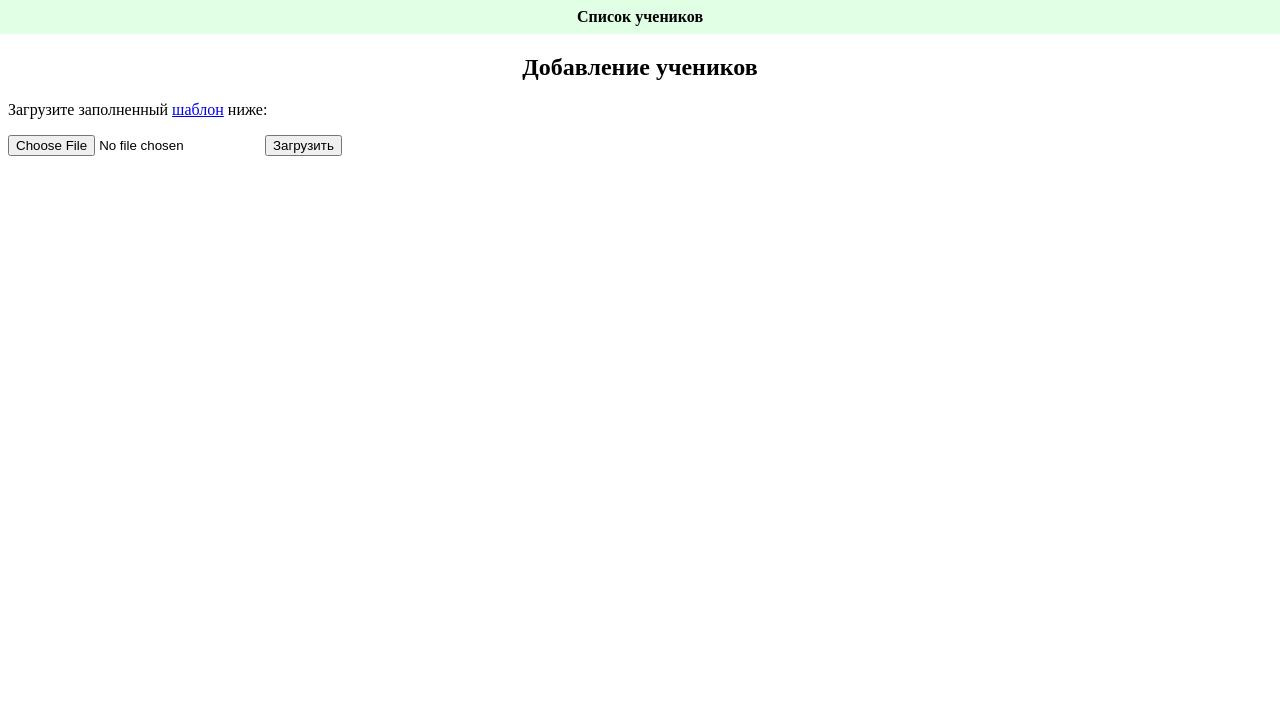
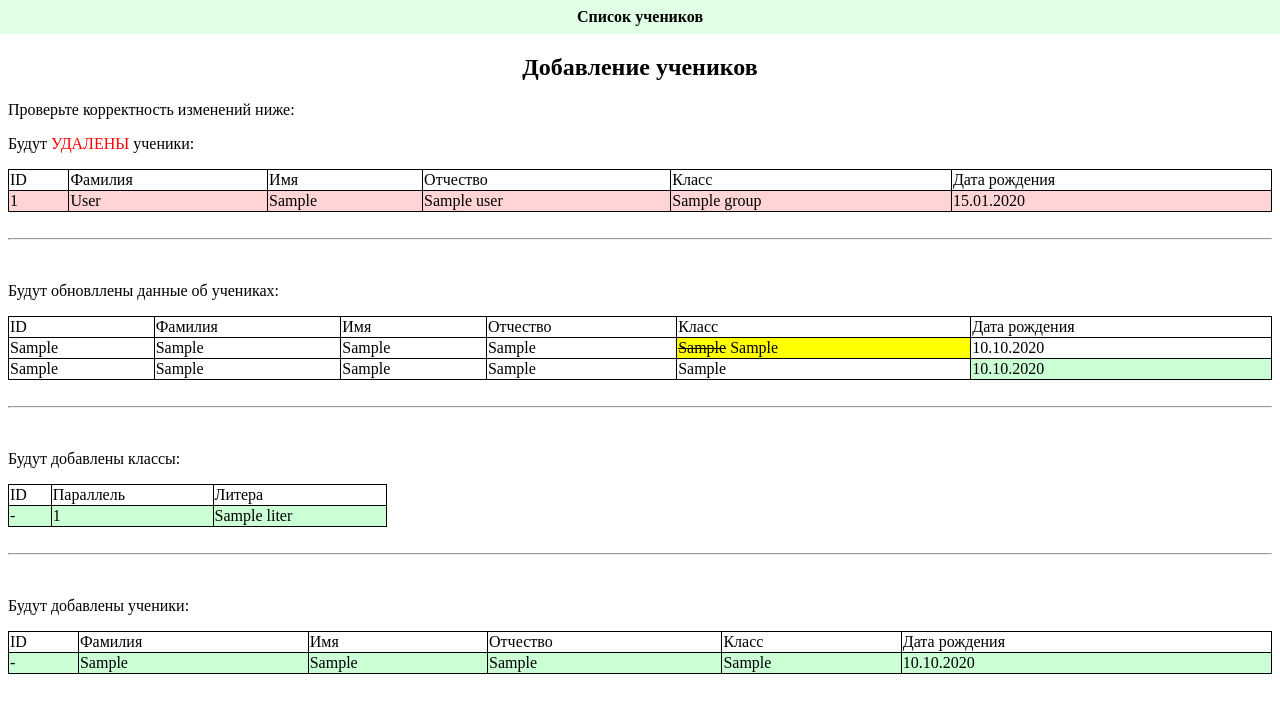
Before and after one commit to Mvbalakirev/auto-olymp-results, a Django app: template students/templates/students/add_file_preview.html in a window 1280 px wide. Shown: the top 713 px of the page. Run offline with Django 5.2, Linux system fonts and the light colour scheme; the template is opened without the code that fills it: most values are stand-ins (such as "Sample title", 1, 10 or a date in 2020).

Commit message:
add students from file preview

```diff
--- a/students/models.py
+++ b/students/models.py
@@ -8,6 +8,7 @@ class Group(models.Model):
     num = models.IntegerField()
     liter = models.CharField(max_length=2)
     alumnus = models.BooleanField(default=False)
+
     def __str__(self):
         return str(self.num) + ' ' + self.liter
 
@@ -15,8 +16,9 @@ class Group(models.Model):
 class Student(models.Model):
     last_name = models.CharField(max_length=200)
     first_name = models.CharField(max_length=200)
-    middle_name = models.CharField(max_length=200)
-    date_of_birth = models.DateField()
+    middle_name = models.CharField(max_length=200, null=True)
+    date_of_birth = models.DateField(null=True)
     group = models.ForeignKey(Group, on_delete=models.PROTECT, null=True)
+
     def __str__(self):
         return self.last_name + ' ' + self.first_name + ' ' + self.middle_name
--- a/students/static/students/style.css
+++ b/students/static/students/style.css
@@ -12,6 +12,8 @@ h2 {
 
 .list {
     width: 100%;
+    border: 3px;
+    border-color: black;
 }
 
 table, tr, td {
@@ -24,8 +26,16 @@ table, tr, td {
 }
 
 .student_item:hover {
-    background-color: rgb(224, 255, 229);
+    background-color: #e0ffe5;
 }
+
+.student_item_add {
+    background-color: #cbffd4;
+}
+.student_item_delete {
+    background-color: #ffd4d4;
+}
+
 
 header {
     width: 100%;
--- a/students/templates/students/add_file.html
+++ b/students/templates/students/add_file.html
@@ -16,9 +16,9 @@
         <main>
             <h2>Добавление учеников</h2>
             <p>Загрузите заполненный <a href="#">шаблон</a> ниже:</p>
-            <form action="{% url 'students:add_file_preview' %}" method="post">
+            <form action="{% url 'students:add_file_preview' %}" method="post" enctype="multipart/form-data">
                 {% csrf_token %}
-                <input name="file" type="file" accept=".xlsx,.xls" />
+                <input name="uploaded_students" type="file" accept=".xlsx,.xls" required />
                 <input type="submit" value="Загрузить">
             </form>
         </main>
--- a/students/templates/students/add_file_preview.html
+++ b/students/templates/students/add_file_preview.html
@@ -15,12 +15,123 @@
 
         <main>
             <h2>Добавление учеников</h2>
-            <p>Загрузите заполненный <a href="#">шаблон</a> ниже:</p>
-            <form action="{% url 'students:add_file_preview' %}" method="post">
-                {% csrf_token %}
-                <input name="file" type="file" accept=".xlsx,.xls" />
-                <input type="submit" value="Загрузить">
-            </form>
+            {% if groups_to_add or students_to_add or students_to_delete or students_to_add_dob or students_to_update_group %}
+                <p>Проверьте корректность изменений ниже:</p>
+                {% if students_to_delete %}
+                    <p>Будут <span style="color: red">УДАЛЕНЫ</span> ученики:</p>
+                    <table class="list">
+                        <thead>
+                            <td>ID</td>
+                            <td>Фамилия</td>
+                            <td>Имя</td>
+                            <td>Отчество</td>
+                            <td>Класс</td>
+                            <td>Дата рождения</td>
+                        </thead>
+                        {% for user in students_to_delete %}
+                            <tr class="student_item_delete">
+                                <td>{{ user.id }}</td>
+                                <td>{{ user.last_name }}</td>
+                                <td>{{ user.first_name }}</td>
+                                <td>{{ user.middle_name }}</td>
+                                <td>{{ user.group }}</td>
+                                <td>{{ user.date_of_birth|date:"d.m.Y" }}</td>
+                            </tr>
+                        {% endfor %}
+                    </table>
+                    <br />
+                    <hr />
+                    <br />
+                {% endif %}
+
+                {% if students_to_update_group or students_to_add_dob %}
+                    <p>Будут обновллены данные об учениках:</p>
+                    <table class="list">
+                        <thead>
+                            <td>ID</td>
+                            <td>Фамилия</td>
+                            <td>Имя</td>
+                            <td>Отчество</td>
+                            <td>Класс</td>
+                            <td>Дата рождения</td>
+                        </thead>
+                        {% if students_to_update_group %}
+                            {% for user in students_to_update_group %}
+                                <tr class="student_item_update">
+                                    <td>{{ user.0 }}</td>
+                                    <td>{{ user.1 }}</td>
+                                    <td>{{ user.2 }}</td>
+                                    <td>{{ user.3 }}</td>
+                                    <td style="background-color: yellow;"><s>{{ user.4 }}</s> {{ user.6 }} </td>
+                                    <td>{{ user.5|date:"d.m.Y" }}</td>
+                                </tr>
+                            {% endfor %}
+                        {% endif %}
+                        {% if students_to_add_dob %}
+                            {% for user in students_to_add_dob %}
+                                <tr class="student_item_update">
+                                    <td>{{ user.0 }}</td>
+                                    <td>{{ user.1 }}</td>
+                                    <td>{{ user.2 }}</td>
+                                    <td>{{ user.3 }}</td>
+                                    <td>{{ user.4 }}</td>
+                                    <td style="background-color: #cbffd4;">{{ user.5|date:"d.m.Y" }}</td>
+                                </tr>
+                            {% endfor %}
+                        {% endif %}
+                    </table>
+                    <br />
+                    <hr />
+                    <br />
+                {% endif %}
+
+                {% if groups_to_add %}
+                    <p>Будут добавлены классы:</p>
+                    <table class="list", style="width: 30%">
+                        <thead>
+                            <td>ID</td>
+                            <td>Параллель</td>
+                            <td>Литера</td>
+                        </thead>
+                        {% for group in groups_to_add %}
+                            <tr class="student_item_add">
+                                <td>-</td>
+                                <td>{{ group.num }}</td>
+                                <td>{{ group.liter }}</td>
+                            </tr>
+                        {% endfor %}
+                    </table>
+                    <br />
+                    <hr />
+                    <br />
+                {% endif %}
+
+                {% if students_to_add %}
+                    <p>Будут добавлены ученики:</p>
+                    <table class="list">
+                        <thead>
+                            <td>ID</td>
+                            <td>Фамилия</td>
+                            <td>Имя</td>
+                            <td>Отчество</td>
+                            <td>Класс</td>
+                            <td>Дата рождения</td>
+                        </thead>
+                        {% for user in students_to_add %}
+                            <tr class="student_item_add">
+                                <td>-</td>
+                                <td>{{ user.0 }}</td>
+                                <td>{{ user.1 }}</td>
+                                <td>{{ user.2 }}</td>
+                                <td>{{ user.3 }}</td>
+                                <td>{{ user.4|date:"d.m.Y" }}</td>
+                            </tr>
+                        {% endfor %}
+                    </table>
+                {% endif %}
+            {% else %}
+                <p>Изменений нет.</p>
+            {% endif %}
         </main>
     </body>
 </html>
--- a/students/templates/students/index.html
+++ b/students/templates/students/index.html
@@ -19,7 +19,7 @@
             <a href="{% url 'students:add_file' %}">Добавить из файла</a>
             <h2>Все ученики</h2>
             {% if students %}
-                <table class="list" style="border: 3px; border-color=black">
+                <table class="list">
                     <thead>
                         <td>ID</td>
                         <td>Фамилия</td>
--- a/students/urls.py
+++ b/students/urls.py
@@ -9,5 +9,5 @@ urlpatterns = [
     path('<int:student_id>/edit', views.edit, name='edit'),
     path('add/', views.add, name='add'),
     path('add_file/', views.add_file, name='add_file'),
-    path('add_file_preview/', views.add_file, name='add_file_preview'),
+    path('add_file_preview/', views.add_file_preview, name='add_file_preview'),
 ]
```
Also changed, not shown: students/views.py (+109 -2 lines), students/migrations/0003_alter_student_date_of_birth_and_more.py (added).
